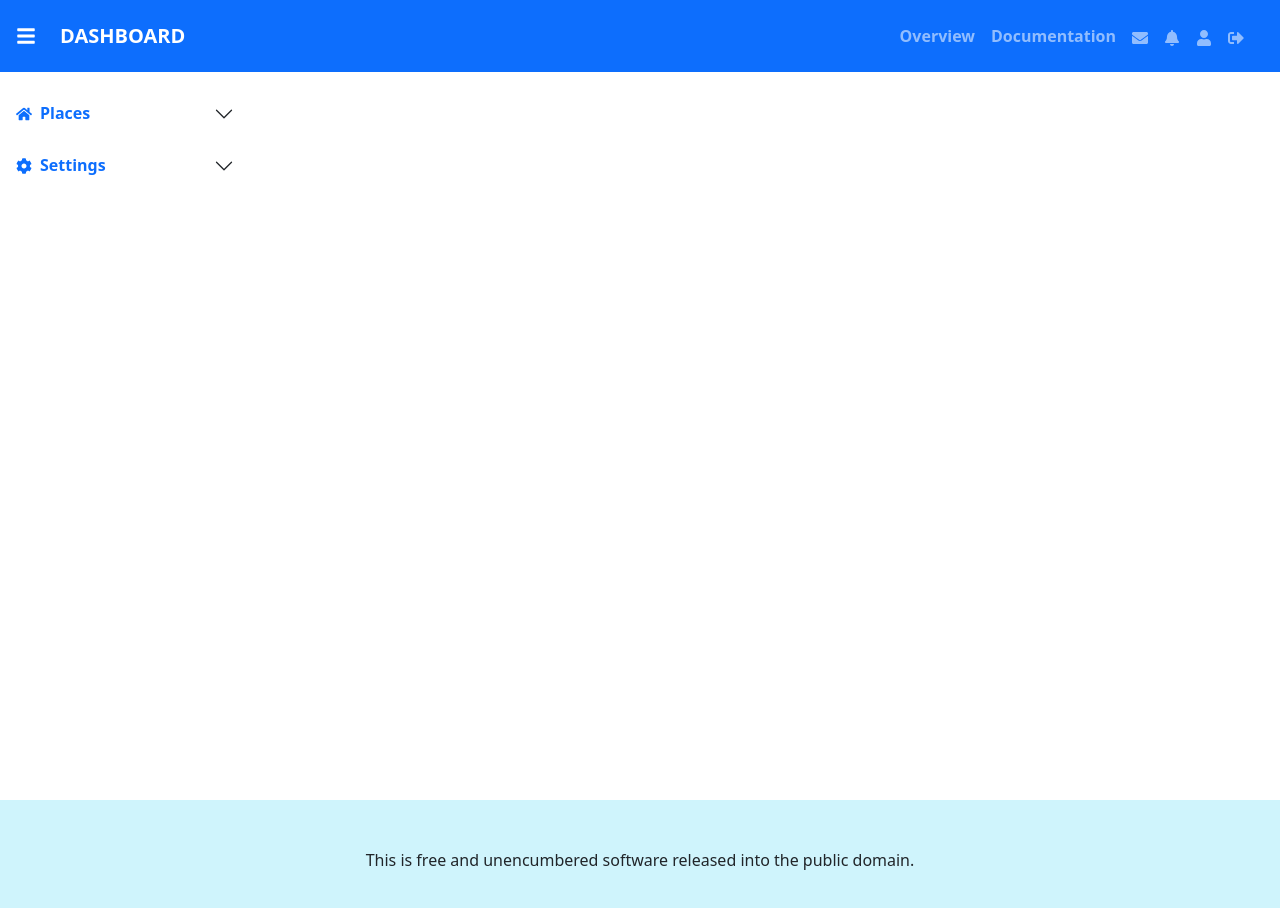
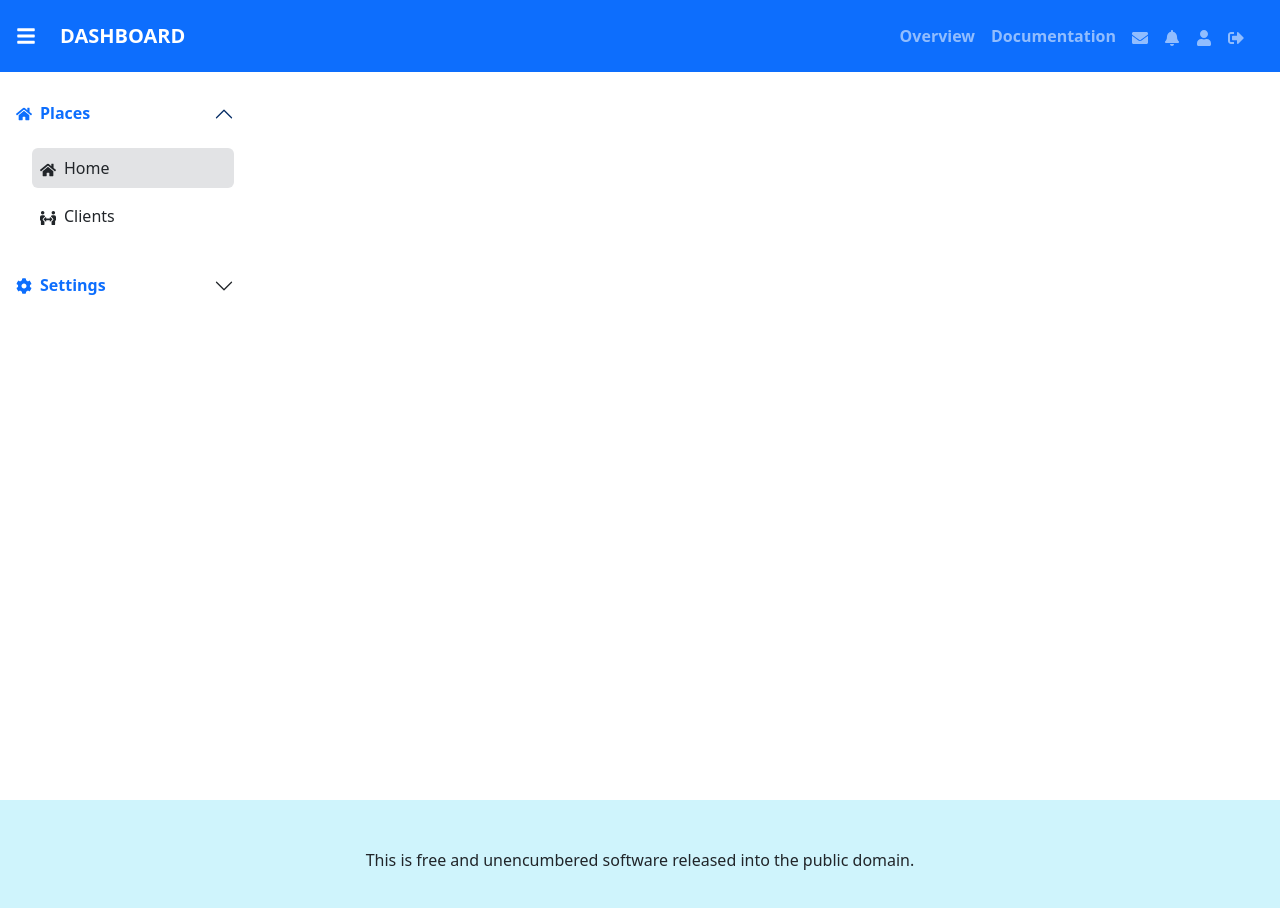
Before and after one commit to alizarazot/2025-II-AOS, a React (Vite) app: page /dashboard in a window 1280 px wide. Shown: the top 908 px of the page. Built offline with nearby package versions, Linux system fonts and the light colour scheme; no server answers; sample sign-in values are in the browser's storage.

Commit message:
Show button to go 'Home'

```diff
--- a/src/app.jsx
+++ b/src/app.jsx
@@ -14,13 +14,14 @@ import { ClientManagement } from "./component/client-management/client-managemen
 export const routes = (
   <BrowserRouter>
     <Routes>
+      {/* Redirect '/' to '/dashboard' */}
       <Route path="/" element={<Navigate to="/dashboard" />} />
-      <Route path="/login" element={<Login />} />
+
       <Route
         path="/dashboard"
         element={
           <ProtectedRoute>
-            <Dashboard />
+            <Dashboard></Dashboard>
           </ProtectedRoute>
         }
       >
@@ -29,6 +30,9 @@ export const routes = (
           element={<ClientManagement></ClientManagement>}
         ></Route>
       </Route>
+
+      <Route path="/login" element={<Login />} />
+      {/* TODO: Redirect to dashboard if logged in.  */}
       <Route path="/register" element={<Register />} />
       <Route path="/reset" element={<Reset />} />
     </Routes>
--- a/src/component/menu.jsx
+++ b/src/component/menu.jsx
@@ -5,6 +5,7 @@ import {
   FaPalette,
   FaEllipsisH,
 } from "react-icons/fa";
+
 import { NavLink } from "react-router";
 
 export function DashboardMenu({ isVisible }) {
@@ -21,11 +22,11 @@ export function DashboardMenu({ isVisible }) {
           <div className="accordion-item border-0">
             <h2 className="accordion-header">
               <button
-                className="accordion-button collapsed bg-transparent text-primary fw-bold px-0 border-0 shadow-none"
+                className="accordion-button bg-transparent text-primary fw-bold px-0 border-0 shadow-none"
                 type="button"
                 data-bs-toggle="collapse"
                 data-bs-target="#home-collapse"
-                aria-expanded="false"
+                aria-expanded="true"
                 aria-controls="home-collapse"
               >
                 <FaHome className="me-2" />
@@ -34,14 +35,28 @@ export function DashboardMenu({ isVisible }) {
             </h2>
             <div
               id="home-collapse"
-              className="accordion-collapse collapse"
+              className="accordion-collapse"
               data-bs-parent="#sidebar-accordion"
             >
               <div className="accordion-body px-0 py-2">
                 <ul className="list-unstyled ps-3">
                   <li className="mb-2">
                     <NavLink
-                      to="clients"
+                      to="/dashboard"
+                      end
+                      className={({ isActive }) =>
+                        "text-decoration-none text-dark d-block p-2 rounded" +
+                        (isActive ? " bg-secondary-subtle" : "")
+                      }
+                    >
+                      <FaHome className="me-2" />
+                      Home
+                    </NavLink>
+                  </li>
+                  <li className="mb-2">
+                    <NavLink
+                      to="/dashboard/clients"
+                      end
                       className={({ isActive }) =>
                         "text-decoration-none text-dark d-block p-2 rounded" +
                         (isActive ? " bg-secondary-subtle" : "")
```
